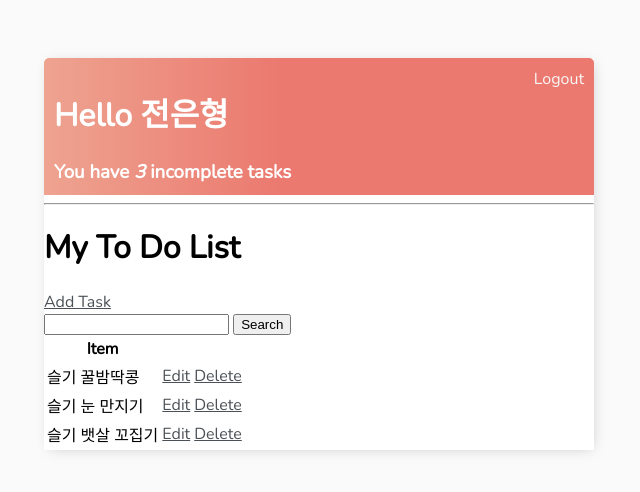
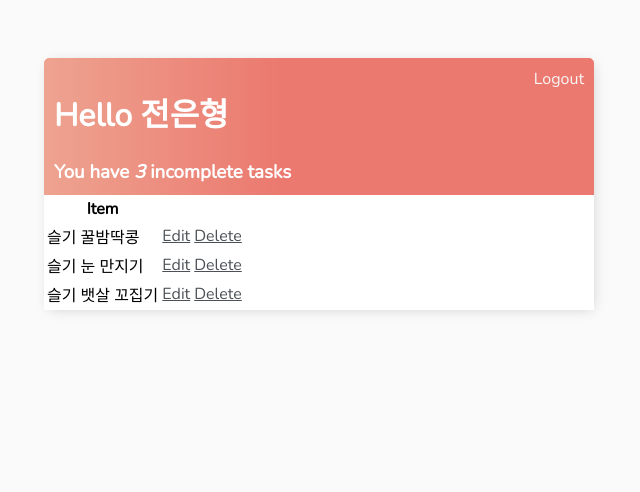
Before and after one commit to ooooo5h/youtube_django_todolist_20220223, a Django app: page / in a window 1280 px wide. Shown: the top 492 px of the page, without its empty margins (321-961 px from the left). Run offline with Django 4.2, Linux system fonts and the light colour scheme; a user stored in the database is signed in; data comes from the database, SQL or seed files in the repository.

```diff
--- a/base/templates/base/task_list.html
+++ b/base/templates/base/task_list.html
@@ -19,14 +19,19 @@
 
 
 
-<hr>
-<h1>My To Do List {{color}}</h1>
-<a href="{% url 'task-create' %}">Add Task</a>
+{% comment %} <a href="{% url 'task-create' %}">Add Task</a>
 
 <form method="GET">
     <input type='text' name='search-area' value="{{search_input}}">
     <input type='submit' value='Search'>
-</form>
+</form> {% endcomment %}
+
+
+
+
+
+
+
 
 <table>
     <tr>
```
